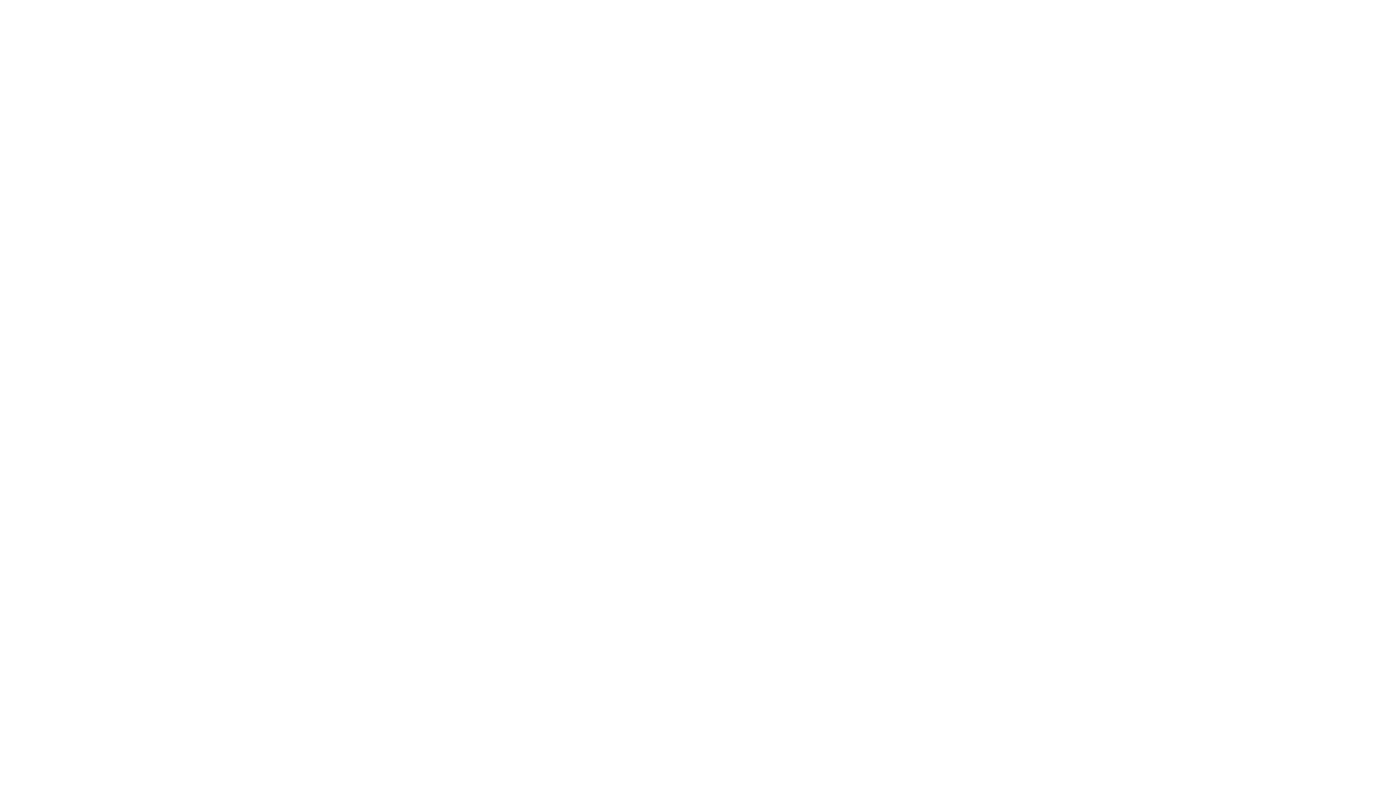
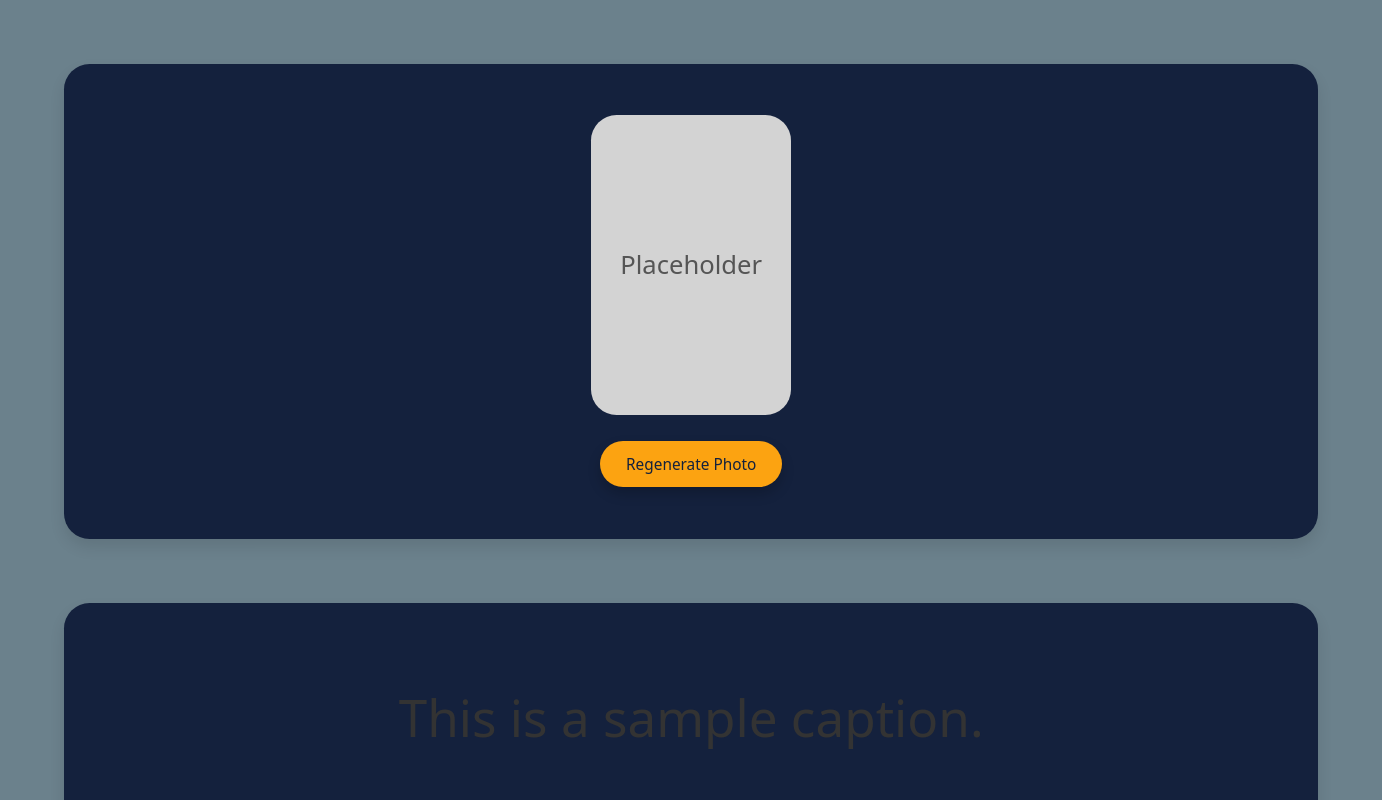
Before and after one commit to InnovationLabsDev/AI-Social-Media-Companion, a React (Vite) app in the folder client/: page /main-page in a window 1280 px wide. Before the commit this address had no page. Shown: the top 800 px of the page, 1382 px wide, since content can reach past the window. Built offline with nearby package versions, Linux system fonts and the light colour scheme.

Commit message:
[feat]: add main page

```diff
--- a/client/package.json
+++ b/client/package.json
@@ -12,7 +12,8 @@
   "dependencies": {
     "@greatsumini/react-facebook-login": "^3.4.0",
     "react": "^19.0.0",
-    "react-dom": "^19.0.0"
+    "react-dom": "^19.0.0",
+    "react-router-dom": "^7.3.0"
   },
   "devDependencies": {
     "@eslint/js": "^9.21.0",
--- a/client/src/main.jsx
+++ b/client/src/main.jsx
@@ -4,12 +4,14 @@ import { BrowserRouter, Routes, Route } from 'react-router-dom';
 import './index.css';
 import App from './App.jsx';
 import FrontPage from './pages-website/frontPage.jsx';
+import MainPage from './pages-website/mainPage.jsx';
 
 createRoot(document.getElementById('root')).render(
   <StrictMode>
     <BrowserRouter>
       <Routes>
         <Route path="/" element={<FrontPage />} />
+        <Route path="/main-page" element={<MainPage />} />
         {/* <Route path="/app" element={<App />} /> */}
       </Routes>
     </BrowserRouter>
--- a/client/src/pages-website/components/loginForm.jsx
+++ b/client/src/pages-website/components/loginForm.jsx
@@ -1,5 +1,7 @@
 import React, { useState } from 'react';
 import FacebookLogin from '@greatsumini/react-facebook-login';
+import { Link } from "react-router-dom";
+
 import classes from '../../styles/loginForm.module.css';
 
 function LoginForm() {
@@ -13,8 +15,8 @@ function LoginForm() {
             setError('Fill both fields');
             return;
         }
-        setError('');
-        alert('Login successful');
+        setError("");
+        alert("Login successful");
     };
 
     const handleFacebookSuccess = (response) => {
@@ -51,9 +53,10 @@ function LoginForm() {
                             onChange={(e) => setPassword(e.target.value)}
                         />
                     </div>
-                    <button type="submit" className={classes.login_button}>
-                        Login
-                    </button>
+                    <button type="submit" className={classes.login_button}>Login</button>
+                    <button type="button" className={classes.login_with} onClick={() => handleLoginWith("SAlut")}>Login with FaceBook</button>
+                    <button type="button" className={classes.login_with}>Login with LinkedIn</button>
+                    <button type="button" className={classes.login_with}>Login with Instagram</button>
                 </form>
                 <FacebookLogin
                     appId="645771001175191" // Replace with your Facebook App ID
--- /dev/null
+++ b/client/src/pages-website/mainPage.jsx
@@ -0,0 +1,73 @@
+import React, { useState } from "react";
+import classes from "../styles/mainPage.module.css";
+
+function MainPage() {
+    const [photo, setPhoto] = useState(null);
+    const [caption, setCaption] = useState("This is a sample caption.");
+    const [hashtags, setHashtags] = useState([]);
+
+    const regeneratePhoto = () => {
+        setPhoto(`https://picsum.photos/200/300?random=${Math.random()}`);
+        regenerateHashtags(); // Regenerăm și hashtag-urile la schimbarea pozei
+    };
+
+    const regenerateCaption = () => {
+        const captions = [
+            "Exploring new places!",
+            "What a wonderful day!",
+            "Feeling inspired today!",
+            "Adventure awaits!",
+            "Let's make today amazing!",
+            "Enjoying the little things.",
+            "Life is beautiful!"
+        ];
+        const randomCaption = captions[Math.floor(Math.random() * captions.length)];
+        setCaption(randomCaption);
+        console.log("Caption Regenerated:", randomCaption);
+    };
+
+    const regenerateHashtags = () => {
+        const hashtagsArray = [
+            "#Travel", "#Life", "#Nature", "#Inspiration", "#Photography",
+            "#Adventure", "#Explore", "#Wanderlust", "#Love", "#Happiness",
+            "#Motivation", "#PositiveVibes", "#Outdoor", "#PicOfTheDay"
+        ];
+        // Selectăm aleator 3 hashtaguri
+        const selectedHashtags = [];
+        while (selectedHashtags.length < 3) {
+            const randomHashtag = hashtagsArray[Math.floor(Math.random() * hashtagsArray.length)];
+            if (!selectedHashtags.includes(randomHashtag)) {
+                selectedHashtags.push(randomHashtag);
+            }
+        }
+        setHashtags(selectedHashtags);
+        console.log("Hashtags Regenerated:", selectedHashtags);
+    };
+
+    return (
+        <div className={classes.container}>
+            <div className={classes.photoContainer}>
+                {photo ? (
+                    <img src={photo} alt="Generated" className={classes.photo} />
+                ) : (
+                    <div className={classes.placeholder}>Placeholder</div>
+                )}
+                <button onClick={regeneratePhoto} className={classes.regenerateButton}>Regenerate Photo</button>
+            </div>
+            <div className={classes.captionContainer}>
+                <p className={classes.caption}>{caption}</p>
+                <button onClick={regenerateCaption} className={classes.regenerateButton}>Regenerate Caption</button>
+            </div>
+            <div className={classes.hashtagContainer}>
+                <div>
+                    {hashtags.map((hashtag, index) => (
+                        <span key={index} className={classes.hashtag}>{hashtag}</span>
+                    ))}
+                </div>
+                <button onClick={regenerateHashtags} className={classes.regenerateButton}>Regenerate Hashtags</button>
+            </div>
+        </div>
+    );
+}
+
+export default MainPage;
--- /dev/null
+++ b/client/src/styles/mainPage.module.css
@@ -0,0 +1,113 @@
+/* General container settings */
+/* General container settings */
+.container {
+    display: flex;
+    flex-direction: column;
+    align-items: center;
+    gap: 5vw;
+    padding: 5vw;
+    background-color: #6B818C; /* Dark background color */
+    min-height: 100vh;
+    max-width: 100%;
+    justify-content: center;
+}
+
+
+/* Styling for photoContainer, captionContainer, and hashtagContainer */
+.photoContainer, .captionContainer, .hashtagContainer {
+    display: flex;
+    flex-direction: column;
+    align-items: center;
+    background: #14213D;
+    padding: 4vw;
+    border-radius: 2vw;
+    box-shadow: 0px 0.6vw 1.2vw rgba(0, 0, 0, 0.1);
+    width: 92vw;
+    max-width: 90vw;
+    text-align: center;
+    transition: transform 0.3s ease-in-out;
+}
+
+.photoContainer:hover, .captionContainer:hover, .hashtagContainer:hover {
+    transform: translateY(-1vw);
+}
+
+/* Styling for image */
+.photo {
+    width: 200px;
+    height: 300px;
+    border-radius: 2vw;
+    object-fit: cover;
+}
+
+/* Placeholder container */
+.placeholder {
+    width: 200px;
+    height: 300px;
+    border-radius: 2vw;
+    background-color: #d3d3d3;
+    display: flex;
+    align-items: center;
+    justify-content: center;
+    font-size: 2vw;
+    font-weight: 500;
+    color: #555;
+}
+
+/* Styling for regenerate buttons */
+.regenerateButton {
+    padding: 1vw 2vw;
+    border: none;
+    background-color: #FCA311;
+    color: #14213D;
+    font-size: 1.2vw;
+    border-radius: 3vw;
+    cursor: pointer;
+    transition: background-color 0.3s, transform 0.2s, box-shadow 0.3s ease-in-out;
+    box-shadow: 0px 0.5vw 1vw rgba(0, 0, 0, 0.2);
+    margin-top: 2vw;
+    max-width: 85%;
+}
+
+.regenerateButton:hover {
+    background-color: #FCA311;
+    transform: translateY(-0.5vw);
+    box-shadow: 0px 0.8vw 1.5vw rgba(0, 0, 0, 0.2);
+}
+
+/* Styling for captions */
+.caption {
+    font-size: 4vw; /* Larger font size for caption */
+    color: #333;
+    font-weight: 500;
+    margin: 2vw 0;
+    text-align: center;
+}
+
+/* Styling for hashtags */
+.hashtag {
+    font-size: 3.5vw;
+    color: #FCA311;
+    font-weight: bold;
+    margin: 0.5vw 1vw;
+    display: inline-block;
+}
+
+/* Responsive design for mobile */
+@media (max-width: 480px) {
+    .container {
+        padding: 4vw;
+    }
+
+    .photoContainer, .captionContainer, .hashtagContainer {
+        width: 80vw;
+        padding: 4vw;
+    }
+
+    .regenerateButton {
+        font-size: 3.5vw;
+        padding: 3vw 5vw;
+        margin-top: 3vw;
+        max-width: 90%;
+    }
+}
```
Also changed, not shown: 1 other file (tests, documents, lock files or other folders).
